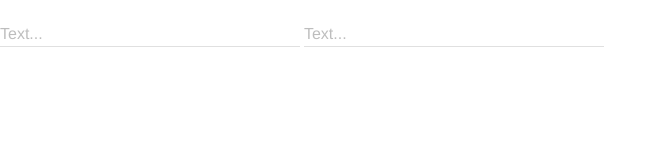
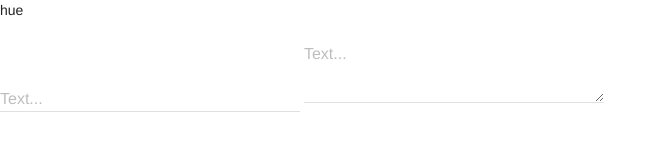
Before and after one commit to guilhermevrs/send-to-trello, a browser extension: page app.html in a window 1280 px wide. Shown: the whole page, without its empty margins (0-667 px from the left). Drawn offline with nearby package versions, Linux system fonts and the light colour scheme.

Commit message:
Ready to show the current board

```diff
--- a/app.html
+++ b/app.html
@@ -11,13 +11,14 @@
   </head>
   <body ng-controller="mainController">
     <div id="main mdl-grid">
+      <span class="currentBoard">{{trelloInfo.currentBoard}}</span>
       <form action="#">
-        <div class="mdl-textfield mdl-js-textfield mdl-textfield--floating-label textfield-demo">
+        <div class="mdl-textfield mdl-js-textfield mdl-textfield--floating-label">
           <input class="mdl-textfield__input" type="text" id="sample3" />
           <label class="mdl-textfield__label" for="sample3">Text...</label>
         </div>
-        <div class="mdl-textfield mdl-js-textfield mdl-textfield--floating-label textfield-demo">
-          <input class="mdl-textfield__input" type="text" id="sample4" />
+        <div class="mdl-textfield mdl-js-textfield mdl-js-textfield">
+          <textarea class="mdl-textfield__input" type="text" rows= "3" id="sample4" ></textarea>
           <label class="mdl-textfield__label" for="sample4">Text...</label>
         </div>
       </form>
--- a/js/app.js
+++ b/js/app.js
@@ -5,5 +5,7 @@ var app = angular.module('app', [
 ]);
 
 app.controller('mainController', function($scope, TrelloService){
-    $scope.message = 'teste'
+    $scope.trelloInfo = {
+        currentBoard: 'hue'
+    };
 });
```
